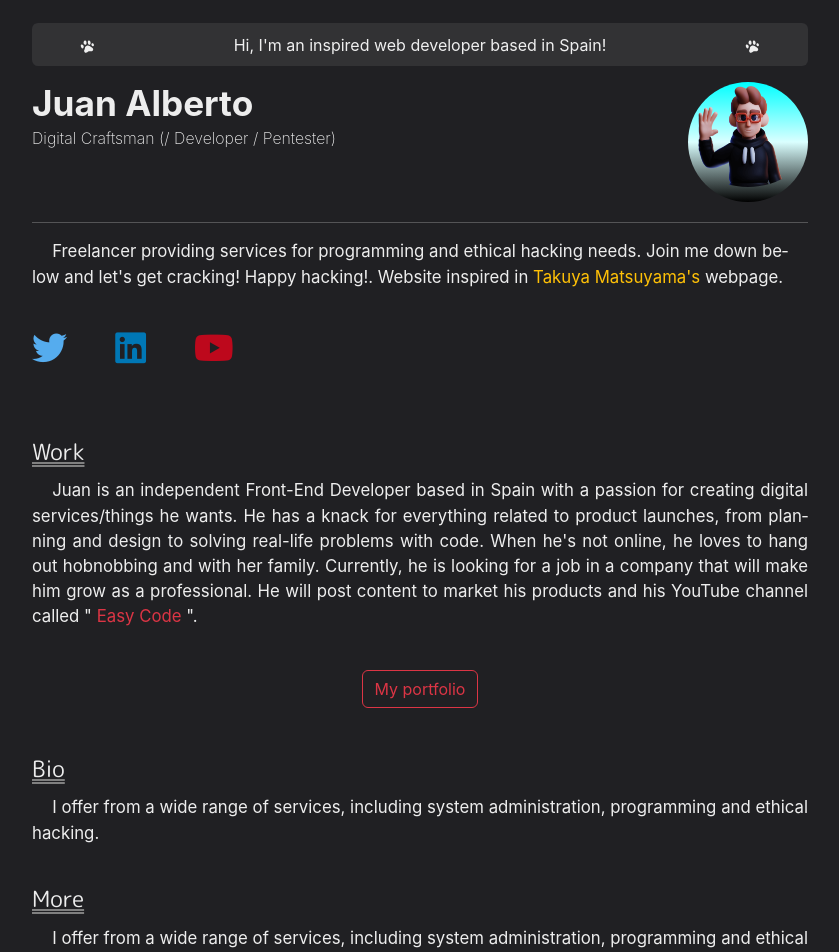
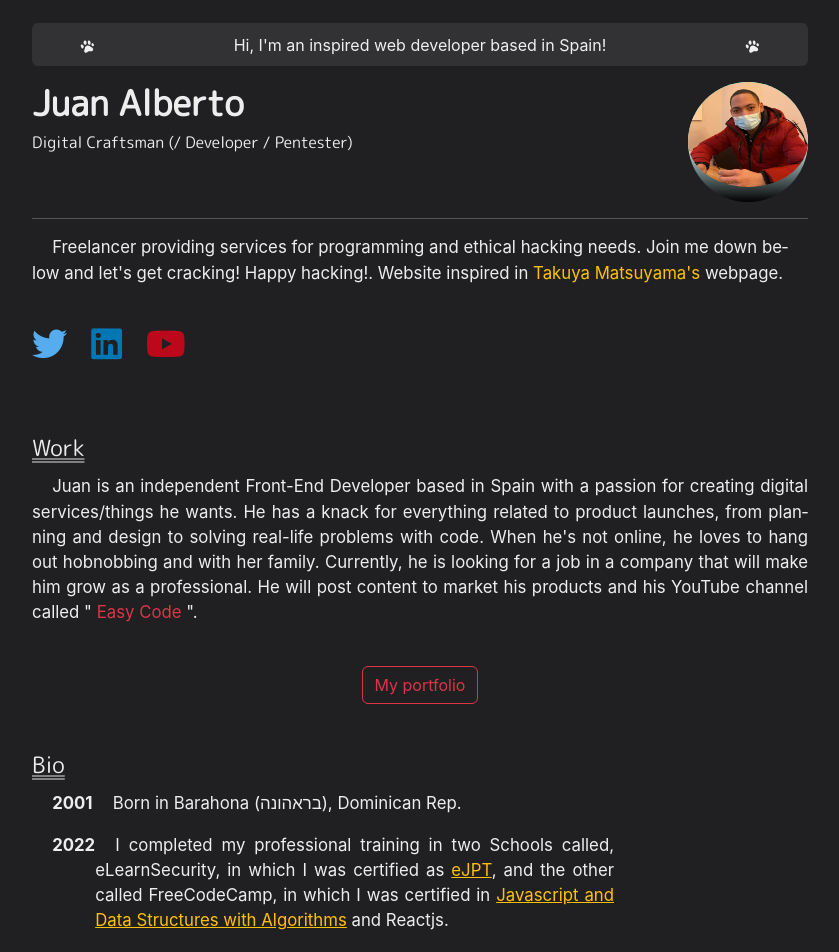
Before and after one commit to EasyCode0x7/EasyCode-homepage, a React (Create React App) app: page / in a window 1280 px wide. Shown: the part 260-1212 px from the top of the page, without its empty margins (220-1059 px from the left). Built offline with nearby package versions, Linux system fonts and the light colour scheme.

Commit message:
Add files via upload

```diff
--- a/src/components/home.js
+++ b/src/components/home.js
@@ -1,7 +1,7 @@
 import React, { Component } from 'react';
 import '../App.css';
-import deved from '../images/dev-ed-wave.png';
-import { Link } from 'react-router-dom';
+import deved from '../images/dev.jfif';
+import { Link, NavLink } from 'react-router-dom';
 
 
 
@@ -11,6 +11,8 @@ const Home = () => {
     const Linkedin = "https://linkedin.com/";
     const YTChannel = "https://youtube.com/@EasyCode_";
     const Tm = "https://www.craftz.dog/";
+    const eJPT = "https://verified.elearnsecurity.com/certificates/6b4943a0-26a2-4ce7-8063-aff8e6bda825";
+    const javaScript = "https://www.freecodecamp.org/certification/crashoverride0x7/javascript-algorithms-and-data-structures";
 
     const styleSize = {
         fontSize: "2.2rem"
@@ -65,8 +67,8 @@ const Home = () => {
 
                 </div>
 
-                <div className='text-start h2-text pt-3 pb-1 d-flex justify-content-between'>
-                    <h2 className='fw-bold' style={styleSize}>Juan Alberto<p className="pt-1">Digital Craftsman (/ Developer / Pentester)</p></h2>
+                <div className='text-start h2-text pt-3 d-flex justify-content-between'>
+                    <h2 className='fw-bold fnt-heading' style={styleSize}>Juan Alberto<p className="pt-2">Digital Craftsman (/ Developer / Pentester)</p></h2>
                     <img className='avatar rounded-circle img-responsive' src={deved} />
                 </div>
 
@@ -81,7 +83,7 @@ const Home = () => {
 
             </div>
 
-            <div className='gap-5 py-3 d-flex' style={styleSize}>
+            <div className='gap-4 py-3 d-flex' style={styleSize}>
                 <a href={Twitter}><i class="fa-brands fa-twitter twitter"></i></a>
                 <a href={Linkedin}><i class="fa-brands fa-linkedin linkedin"></i></a>
                 <a href={YTChannel}><i class="fa-brands fa-youtube youtube"></i></a>
@@ -108,10 +110,17 @@ const Home = () => {
 
                 <div className='pt-4 eternal-blue'>
                     <h2 className='underline fnt-heading'>Bio</h2>
-                    <p className='css-15t5e7o'>
-                        I offer from a wide range of services, including system administration,
-                        programming and ethical hacking.
-                    </p>
+                    <div className='css-15t5e7o d-flex w-75'>
+                        <p className='fw-bold'>2001</p>
+                        <p>Born in Barahona (בראהונה), Dominican Rep.</p>
+                    </div>
+
+                    <div className='css-15t5e7o d-flex w-75'>
+                        <p className='fw-bold'>2022</p>
+                        <p>I completed my professional training in two Schools called, eLearnSecurity,
+                            in which I was certified as <a href={eJPT} className="text-warning">eJPT</a>, and the other called
+                             FreeCodeCamp, in which I was certified in <a href={javaScript} className="text-warning">Javascript and Data Structures with Algorithms</a> and Reactjs.</p>
+                    </div>
                 </div>
 
                 <div className='pt-4 eternal-blue'>
--- a/src/components/navbar.js
+++ b/src/components/navbar.js
@@ -34,7 +34,7 @@ const Navbar = () => {
 
                 </ul>
 
-                <div class="rounded list-group-item-warning">
+                <div class="rounded list-group-item-danger">
                     <a class="nav-link text-black m-2" href="/resume"><FaRegSun /></a>
                 </div>
 
```
Also changed, not shown: src/images/dev.jfif (added).
